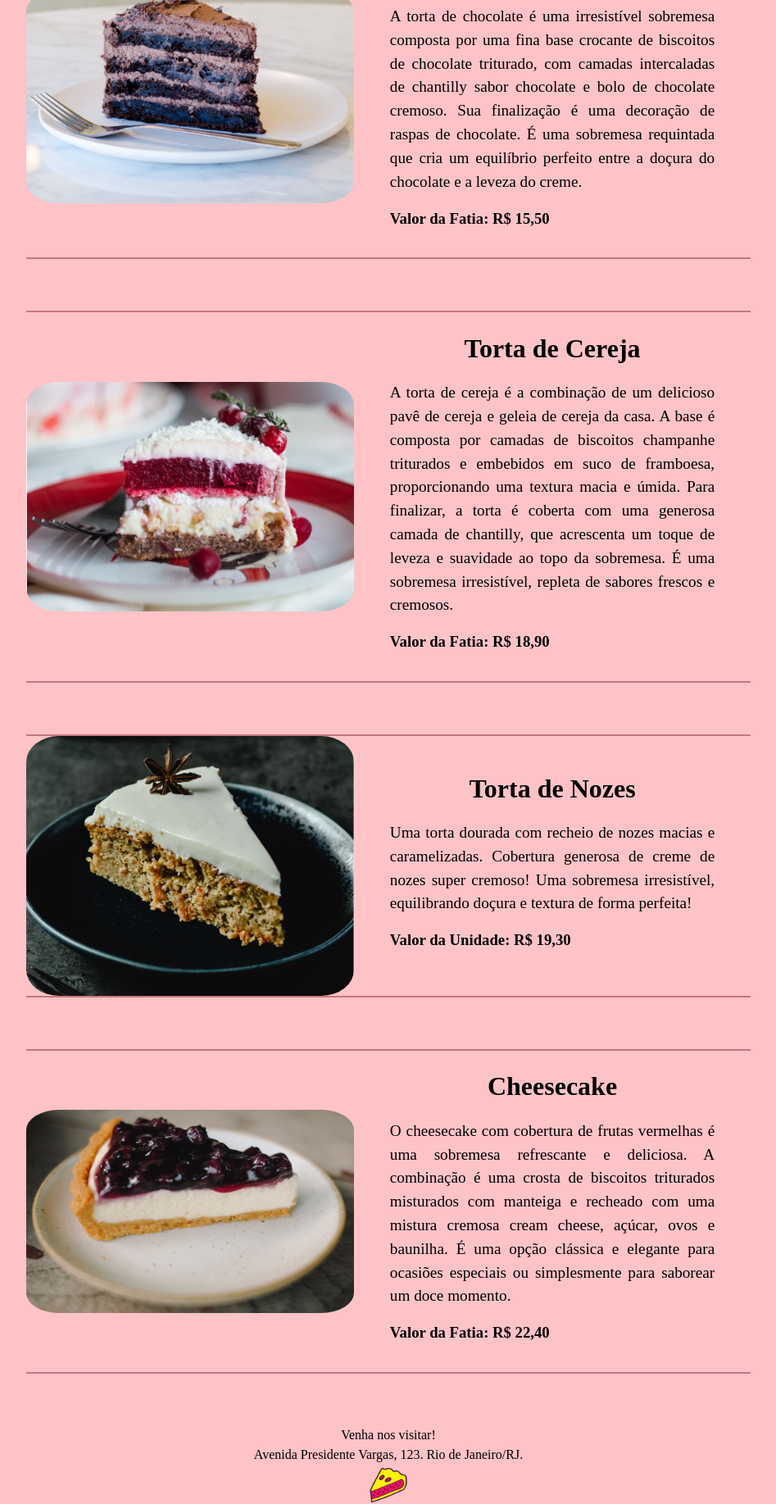
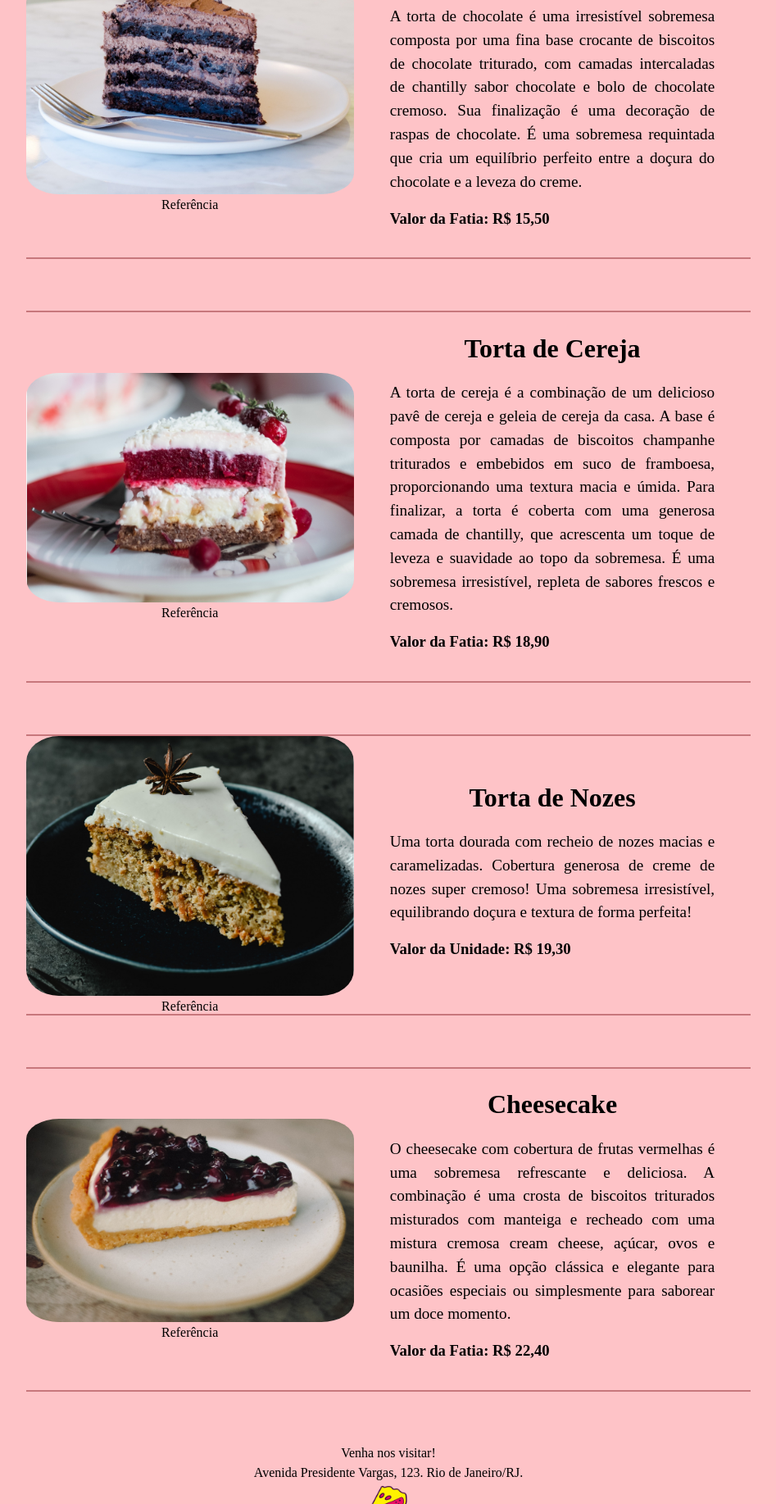
Before and after one commit to klaynmolina/ElasNaTech_HTML_CSS_Cardapio, a plain HTML site: page index.html in a window 1280 px wide. Shown: the part 384-2219 px from the top of the page at 82% size, without its empty margins (166-1113 px from the left). Drawn offline with Linux system fonts and the light colour scheme; a web font is replaced by a local one.

Commit message:
Referências

```diff
--- a/index.html
+++ b/index.html
@@ -31,7 +31,12 @@
                 <h1>Cardápio de Tortas</h1>
 
                 <div class="doces">
-                    <img src="imagens/chocolate.jpg" alt="torta de chocolate">
+                    <div class="fonte">
+                        <img src="imagens/chocolate.jpg"
+                            alt="torta de chocolate">
+                        <a
+                            href="https://unsplash.com/pt-br/fotografias/P_l1bJQpQF0">Referência</a>
+                    </div>
                     <div class="doces-descricao">
                         <h1>Torta de Chocolate</h1>
                         <p>A torta de chocolate é uma irresistível sobremesa
@@ -51,7 +56,11 @@
                 </div>
 
                 <div class="doces">
-                    <img src="imagens/cereja.jpg" alt="torta de cereja">
+                    <div class="fonte">
+                        <img src="imagens/cereja.jpg" alt="torta de cereja">
+                        <a
+                            href="https://unsplash.com/pt-br/fotografias/I48gnI1Qs5o">Referência</a>
+                    </div>
                     <div class="doces-descricao">
                         <h1>Torta de Cereja</h1>
                         <p>A torta de cereja é a combinação de um delicioso pavê
@@ -74,7 +83,11 @@
                 </div>
 
                 <div class="doces">
-                    <img src="imagens/nozes.jpg" alt="torta de nozes">
+                    <div class="fonte">
+                        <img src="imagens/nozes.jpg" alt="torta de nozes">
+                        <a
+                            href="https://www.pexels.com/pt-br/foto/bolo-branco-e-marrom-na-placa-redonda-preta-5742606/">Referência</a>
+                    </div>
                     <div class="doces-descricao">
                         <h1>Torta de Nozes</h1>
                         <p>
@@ -88,7 +101,11 @@
                 </div>
 
                 <div class="doces">
-                    <img src="imagens/cheesecake.jpg" alt="cheesecake">
+                    <div class="fonte">
+                        <img src="imagens/cheesecake.jpg" alt="cheesecake">
+                        <a
+                            href="https://unsplash.com/pt-br/fotografias/LGNxQzYmeUk">Referência</a>
+                    </div>
                     <div class="doces-descricao">
                         <h1>Cheesecake</h1>
                         <p>
--- a/style.css
+++ b/style.css
@@ -27,6 +27,10 @@ li {
 
 img {
     width: 50%;
+}
+
+.fonte {
+    text-align: center;
 }
 
 .cabecalho img {
@@ -144,6 +148,11 @@ img {
 
 @media(max-width: 1000px) {
 
+    .fonte {
+        display: flex;
+        flex-direction: column;
+    }
+
     .cabecalho {
         display: flex;
         flex-direction: column;
```
Also changed, not shown: sorvetes.html (+12 -0 lines).
